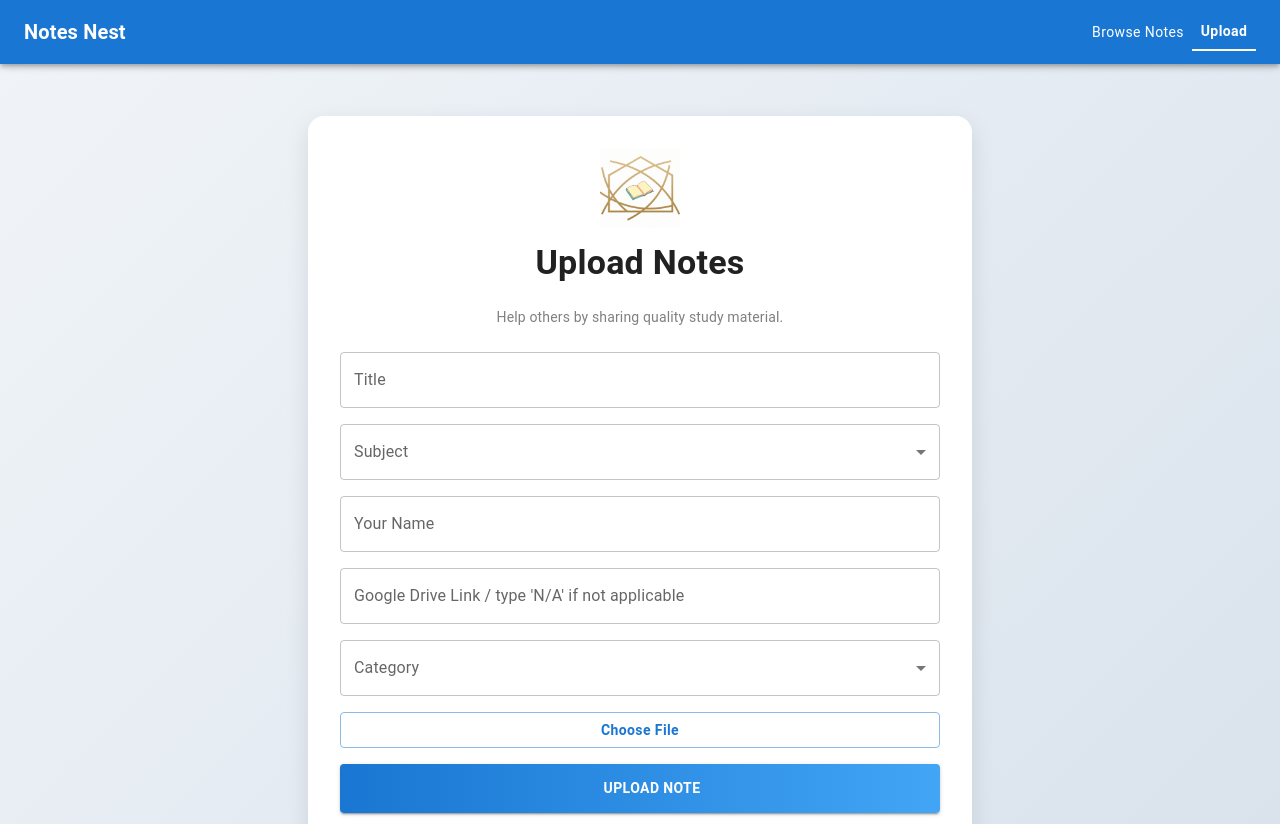
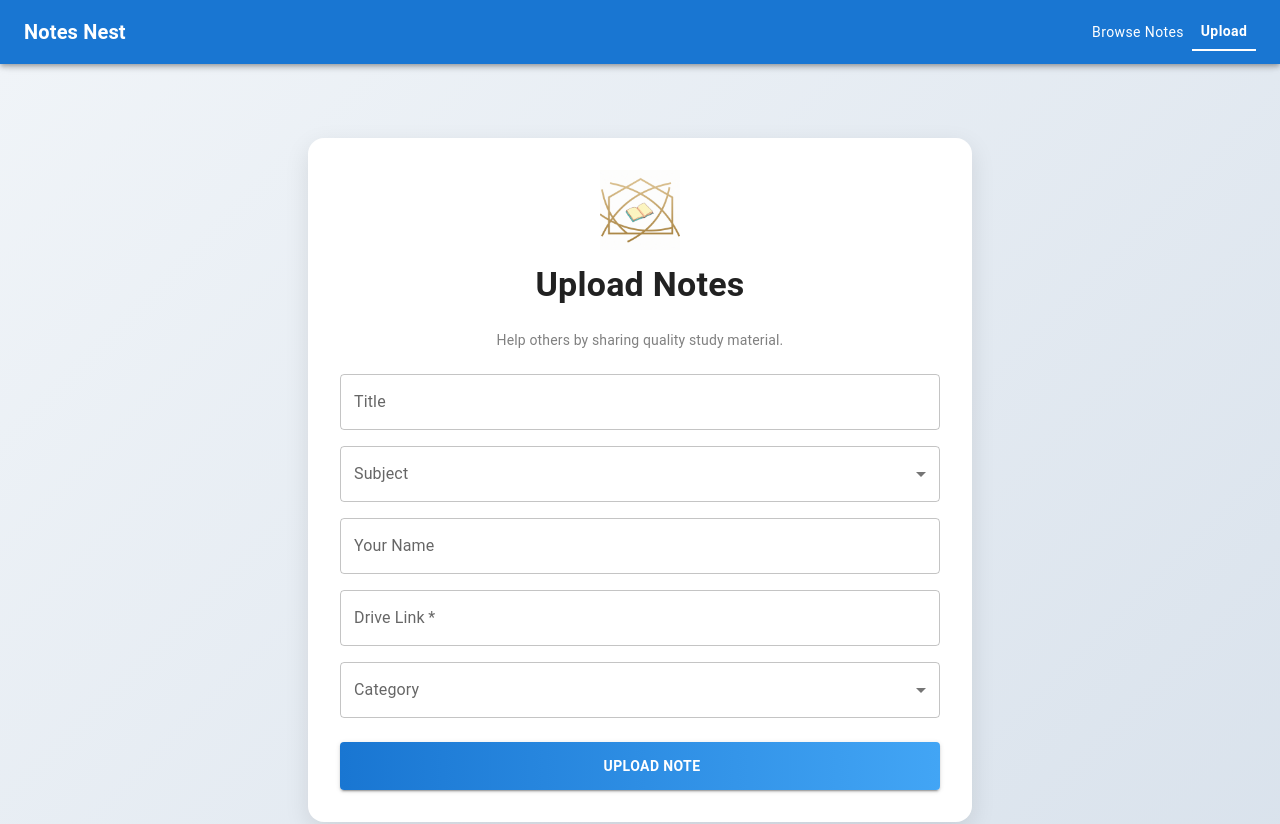
Before and after one commit to akhilreddy59/NotesNest, a React (Create React App) app: page /upload in a window 1280 px wide. Shown: the top 824 px of the page. Built offline with nearby package versions, Linux system fonts and the light colour scheme; some icons are missing.

Commit message:
made only drive link or any link

```diff
--- a/src/pages/NotesList.js
+++ b/src/pages/NotesList.js
@@ -38,7 +38,7 @@ const NotesList = () => {
   useEffect(() => {
     setLoading(true);
     axios
-      .get("http://localhost:5000/api/notes/approved")
+      .get("https://notes-nest-b.onrender.com/api/notes/approved")
       .then((res) => {
         setNotes(res.data);
         setFilteredNotes(res.data);
--- a/src/pages/UploadPage.js
+++ b/src/pages/UploadPage.js
@@ -8,7 +8,6 @@ import {
   Typography,
   MenuItem,
   Paper,
-  Chip,
   Snackbar,
   Alert,
 } from "@mui/material";
@@ -35,52 +34,38 @@ const UploadPage = () => {
   const [contributor, setContributor] = useState("");
   const [driveLink, setDriveLink] = useState("");
   const [category, setCategory] = useState("");
-  const [file, setFile] = useState(null);
   const [snackbar, setSnackbar] = useState({
     open: false,
     success: true,
     message: "",
   });
 
-  const handleFileChange = (e) => {
-    const selectedFile = e.target.files[0];
-    if (selectedFile && selectedFile.size > 5 * 1024 * 1024) {
-      alert("❌ File size exceeds 5MB. Please upload a smaller file.");
-      return;
-    }
-    setFile(selectedFile);
-  };
-
   const handleUpload = async (e) => {
     e.preventDefault();
-    if (
-      !title ||
-      !subject ||
-      !contributor ||
-      !file ||
-      !driveLink ||
-      !category
-    ) {
+
+    if (!title || !subject || !contributor || !driveLink || !category) {
       return setSnackbar({
         open: true,
         success: false,
-        message: "Please fill all fields and select a file.",
+        message: "❌ Please fill all fields.",
       });
     }
 
-    const formData = new FormData();
-    formData.append("title", title);
-    formData.append("subject", subject);
-    formData.append("contributor", contributor);
-    formData.append("driveLink", driveLink);
-    formData.append("category", category);
-    formData.append("file", file);
+    const data = {
+      title,
+      subject,
+      contributor,
+      driveLink,
+      category,
+    };
 
     try {
       await axios.post(
         "https://notes-nest-b.onrender.com/api/notes/upload",
-        formData
+        data,
+        { headers: { "Content-Type": "application/json" } }
       );
+
       setSnackbar({
         open: true,
         success: true,
@@ -93,7 +78,6 @@ const UploadPage = () => {
       setContributor("");
       setDriveLink("");
       setCategory("");
-      setFile(null);
     } catch (error) {
       console.error("Upload failed", error);
       setSnackbar({
@@ -146,7 +130,7 @@ const UploadPage = () => {
         </Typography>
 
         {/* ✅ Upload Form */}
-        <form onSubmit={handleUpload} encType="multipart/form-data">
+        <form onSubmit={handleUpload}>
           <TextField
             label="Title"
             fullWidth
@@ -182,9 +166,9 @@ const UploadPage = () => {
           />
 
           <TextField
-            label="Google Drive Link / type 'N/A' if not applicable"
+            label="Drive Link"
             fullWidth
-            variant="outlined"
+            required
             value={driveLink}
             onChange={(e) => setDriveLink(e.target.value)}
             sx={{ mb: 2 }}
@@ -197,7 +181,7 @@ const UploadPage = () => {
             variant="outlined"
             value={category}
             onChange={(e) => setCategory(e.target.value)}
-            sx={{ mb: 2 }}
+            sx={{ mb: 3 }}
           >
             {categories.map((cat, idx) => (
               <MenuItem key={idx} value={cat}>
@@ -205,41 +189,6 @@ const UploadPage = () => {
               </MenuItem>
             ))}
           </TextField>
-
-          <Button
-            variant="outlined"
-            component="label"
-            fullWidth
-            sx={{ mb: 2, textTransform: "none", fontWeight: "bold" }}
-          >
-            Choose File
-            <input type="file" hidden onChange={handleFileChange} />
-          </Button>
-
-          {file && (
-            <>
-              <Chip
-                label={file.name}
-                color="primary"
-                variant="outlined"
-                sx={{ mb: 2 }}
-              />
-              {file.type === "application/pdf" && (
-                <Box mt={2}>
-                  <Typography variant="subtitle2" sx={{ mb: 1 }}>
-                    Preview:
-                  </Typography>
-                  <iframe
-                    src={URL.createObjectURL(file)}
-                    title="PDF Preview"
-                    width="100%"
-                    height="300px"
-                    style={{ border: "1px solid #ccc", borderRadius: 8 }}
-                  />
-                </Box>
-              )}
-            </>
-          )}
 
           <Button
             type="submit"
```
